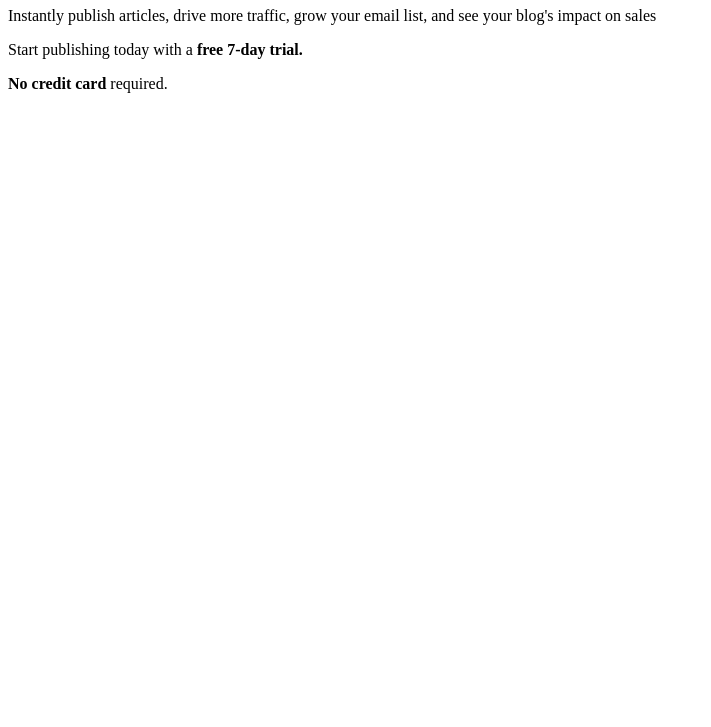
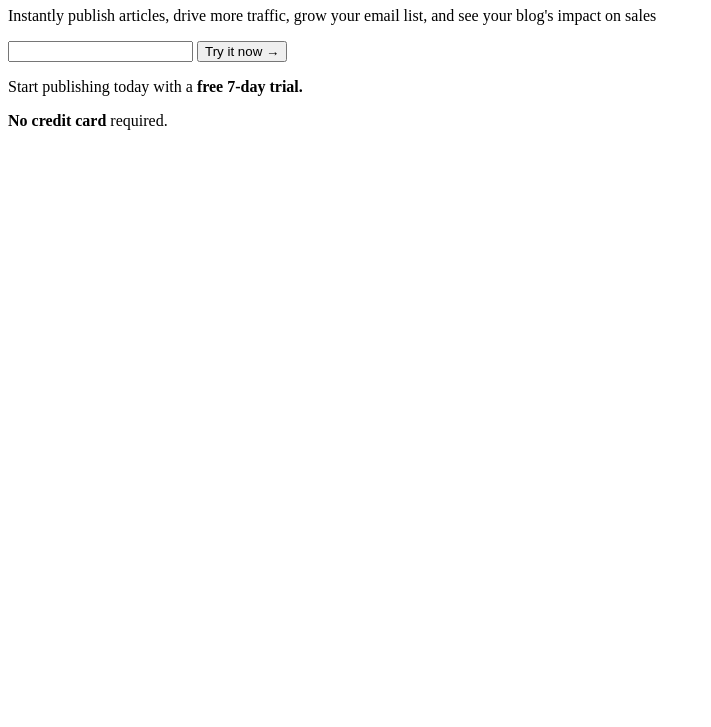
Before and after one commit to KalmazanvBedu/santander-front-2022-matcha, a plain HTML site: page index.html in a window 1280 px wide. Shown: the part 73-800 px from the top of the page, without its empty margins (0-711 px from the left). Drawn offline with Linux system fonts and the light colour scheme.

Commit message:
segundo commit para agregar el form

```diff
--- a/index.html
+++ b/index.html
@@ -9,6 +9,13 @@
     <body>
         <h1>Construye tu Blog. Construye tu negocio.</h1>
         <p>Instantly publish articles, drive more traffic, grow your email list, and see your blog's impact on sales</p>
+            <!-- Aquí va el código anterior-->
+            <form>
+              <input type="email" />
+              <button type="submit">
+                Try it now &rarr;
+              </button>
+            </form>
         <p>
             Start publishing today with a <strong>free 7-day trial.</strong>
         </p>
```
